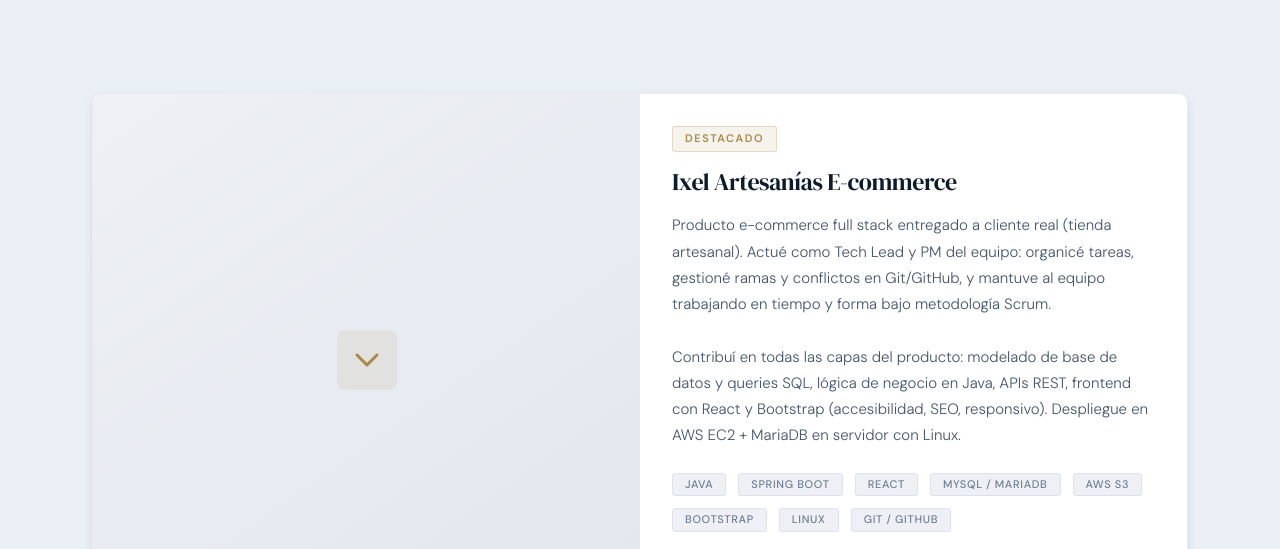
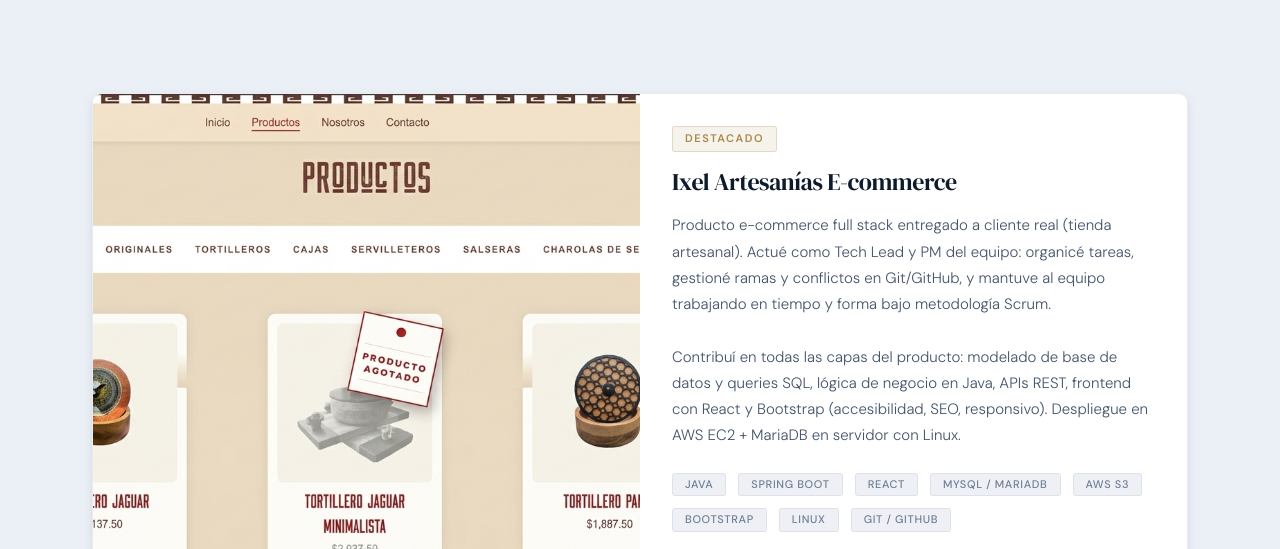
Before and after one commit to AxlOlvera/Portfolio, a plain HTML site: page index.html in a window 1280 px wide. Shown: the part 2186-2735 px from the top of the page. Drawn offline with nearby package versions, Linux system fonts and the light colour scheme.

Commit message:
Fix: actualizar nombre de archivo webp

```diff
--- a/index.html
+++ b/index.html
@@ -183,7 +183,7 @@
             <div class="project-card__image">
               <img
                 class="project-card__thumbnail"
-                src="/img/projects/ixe-artesanias.webp"
+                src="/img/projects/ixel-artesanias.webp"
                 alt="Ixel Artesanías E-commerce — vista previa"
                 loading="lazy"
                 onerror="this.style.display='none';this.nextElementSibling.style.display='flex'"
```
